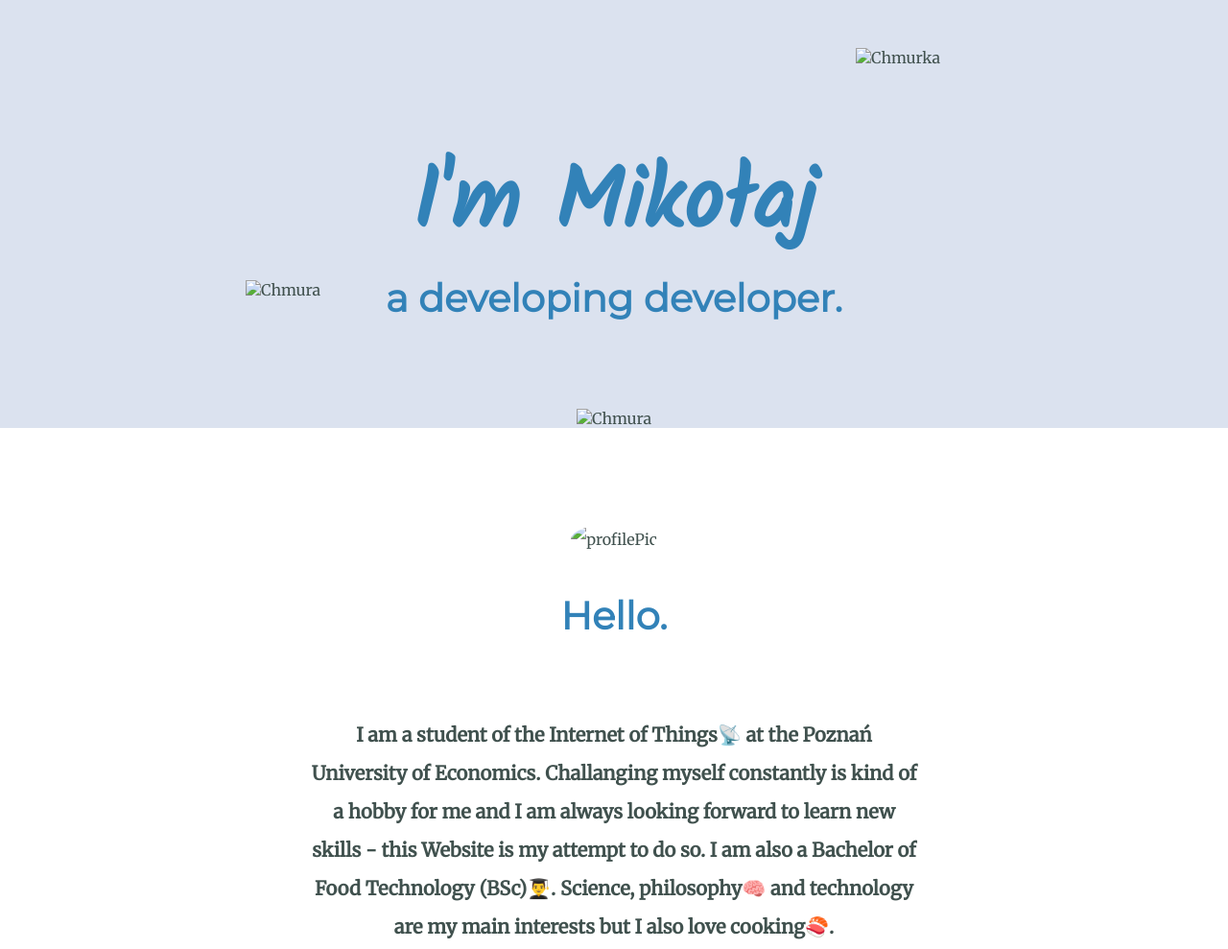
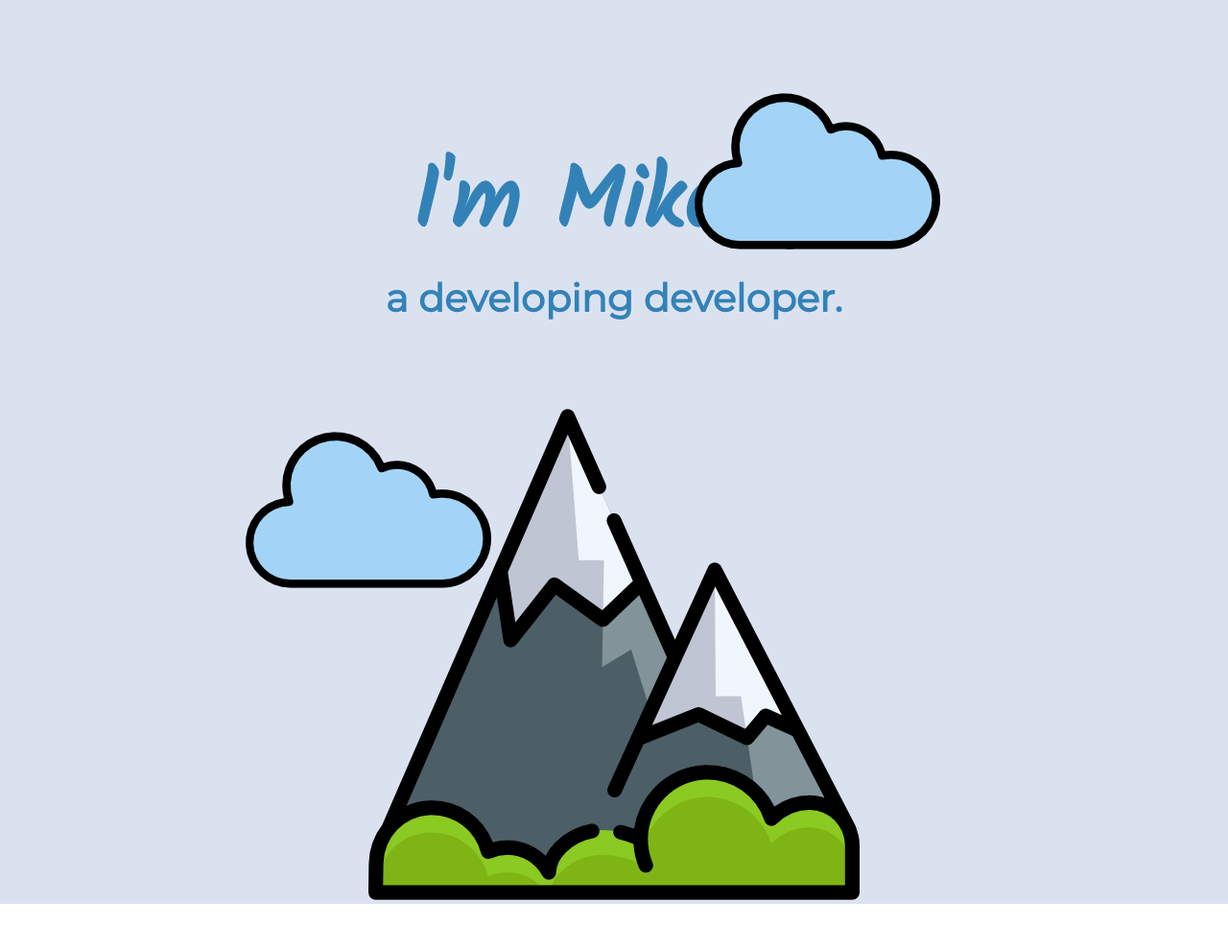
Before and after one commit to MikolajRudnik/MyWebSite, a plain HTML site: page index.html in a window 1280 px wide. Shown: the top 989 px of the page at 96% size. Drawn offline with Linux system fonts and the light colour scheme; the site is published under a folder, as on GitHub Pages, so addresses that start at the root find nothing.

Commit message:
Update index.html

```diff
--- a/index.html
+++ b/index.html
@@ -6,23 +6,23 @@
     <!-- <meta name="viewport" content="width=device-width, initial-scale=1.0"> -->
     <title>Mikołaj Jan Rudnik</title>
     <link rel="stylesheet" href="css/styles.css">
-    <link rel="shortcut icon" href="/img/favicon.png" type="image/x-icon">
+    <link rel="shortcut icon" href="img/favicon.png" type="image/x-icon">
     <link href="https://fonts.googleapis.com/css?family=Kalam|Merriweather|Montserrat&display=swap" rel="stylesheet">
 </head>
 
 <body>
     <!-- Heading -->
     <div class="section1">
-        <img class="top-cloud" src="/img/cloud.png" alt="Chmurka">
+        <img class="top-cloud" src="img/cloud.png" alt="Chmurka">
         <h1>I'm Mikołaj</h1>
         <h2>a developing developer.</h2>
-        <img class="bot-cloud" src="/img/cloud.png" alt="Chmura">
-        <img class="mountain" src="/img/mountain.png" alt="Chmura">
+        <img class="bot-cloud" src="img/cloud.png" alt="Chmura">
+        <img class="mountain" src="img/mountain.png" alt="Chmura">
     </div>
     <!-- Skills -->
     <div class="section2">
         <div class="profile">
-            <img class="profilePic" src="/img/zdjJa.png" alt="profilePic">
+            <img class="profilePic" src="img/zdjJa.png" alt="profilePic">
             <h2>Hello.</h2>
             <p class="bio">I am a student of the Internet of Things📡 at the Poznań University of Economics. Challanging myself constantly is kind of a hobby for me and I am always looking forward to learn new skills - this Website is my attempt to do so. I am also a Bachelor of Food Technology (BSc)👨‍🎓. Science, philosophy🧠 and technology are my main interests but I also love cooking🍣.</p>
         </div>
@@ -30,14 +30,14 @@
         <div class="skills">
             <h2>My Skills.</h2>
             <div class="skill-row">
-                <img class="skillsImg1" src="/img/neural1.png" alt="THINKING">
+                <img class="skillsImg1" src="img/neural1.png" alt="THINKING">
                 <h3>Analitytical thinking</h3>
                 <p>I feel immense need to reason everything, to connect these little dots and find an answer that satisfies me the
                     most. And I can assure you - satisfying me is rather on the hard side.</p>
             </div>
 
             <div class="skill-row">
-                <img class="skillsImg2" src="/img/blocks1.png" alt="BLOCKS">
+                <img class="skillsImg2" src="img/blocks1.png" alt="BLOCKS">
                 <h3>Solving problems</h3>
                 <p>Solving problems is like Lego. You have many different pieces and no instruction and you need to find a way to put them togather to achive your goal. Just let me tell You this - I LOVE LEGO!</p>
             </div>
```
